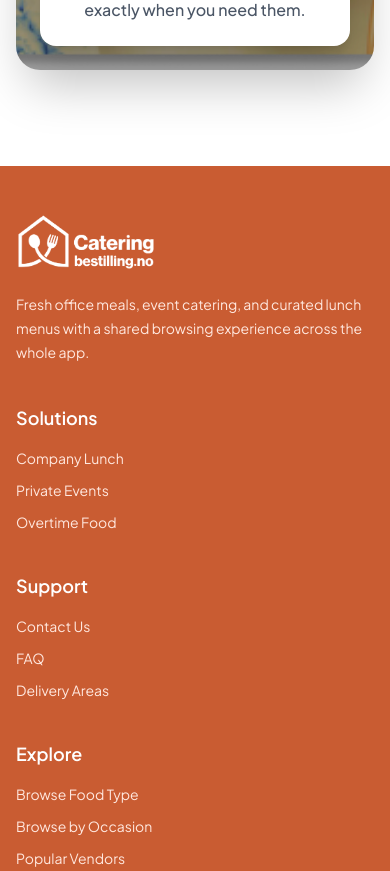
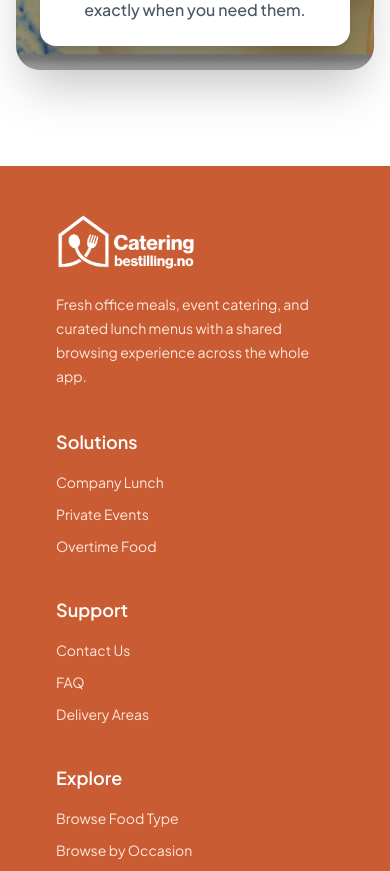
Before and after one commit to MuhammadNoumanAfzal/lunsjavtale-food-marketplace, a React (Vite) app: page / in a window 390 px wide. Shown: the part 6133-7004 px from the top of the page. Built offline with nearby package versions, Linux system fonts and the light colour scheme.

Commit message:
feat(footer, hero): adjust padding in Footer and HeroSection for improved layout

```diff
--- a/src/components/shared/Footer.jsx
+++ b/src/components/shared/Footer.jsx
@@ -21,8 +21,8 @@ const footerGroups = [
 
 const Footer = () => {
   return (
-    <footer className="mt-12 bg-[#c95c32] text-white">
-      <div className="mx-auto grid w-full max-w-7xl gap-10 px-4 py-12 sm:px-6 lg:grid-cols-[1.3fr_repeat(3,1fr)] lg:px-8">
+    <footer className="mt-12 bg-[#c95c32] text-white px-10">
+      <div className="mx-auto grid  gap-10 px-4 py-12 sm:px-6 lg:grid-cols-[1.3fr_repeat(3,1fr)] lg:px-8">
         <div>
           <Link to="/" className="inline-flex">
             <img
--- a/src/features/home/components/HeroSection.jsx
+++ b/src/features/home/components/HeroSection.jsx
@@ -10,10 +10,10 @@ export default function HeroSection() {
         className="absolute inset-0 h-full w-full object-cover opacity-20"
       />
 
-      <div className="relative z-10">
+      <div className="relative z-10 ">
         <HomeNavbar />
 
-        <div className="grid min-h-[calc(100vh-88px)] items-center gap-12 px-5 py-10 md:px-6 lg:grid-cols-2 lg:gap-16 lg:px-8 lg:py-14">
+        <div className="grid min-h-[calc(100vh-88px)] items-center gap-12 px-5 py-10 md:px-6 lg:grid-cols-2 lg:gap-16 lg:px-10 lg:py-14">
           <div className="max-w-2xl">
             <h1 className="type-h1 tracking-tight text-black">
               Order Lunch for
```
